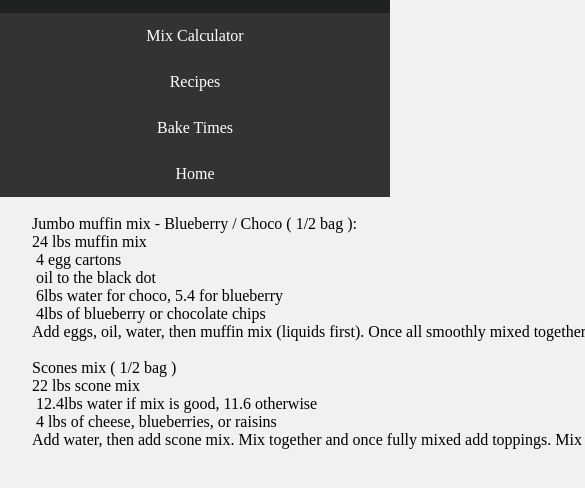
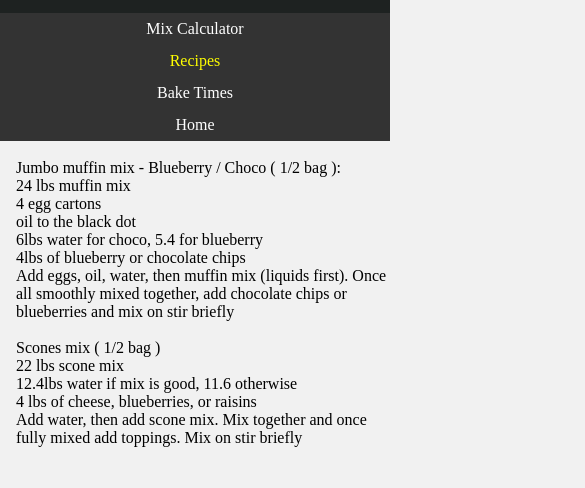
Before and after one commit to Nat-Repo/Bakery-App, a plain HTML site: page recipes.html in a window 390 px wide. Shown: the part 66-554 px from the top of the page, 585 px wide, since content can reach past the window. Drawn offline with Linux system fonts and the light colour scheme.

Commit message:
Made css styling more mobile friendly

```diff
--- a/data.json
+++ b/data.json
@@ -18,12 +18,12 @@
 
         "pizza_deluxe_cheese_buns" : {
             "name" : "Pizza buns and deluxe cheese buns: ",
-            "time" : "Pizze: 350° for 17. \n\tCheese: 350° for 14."
+            "time" : "Pizze: 350° for 17. \nCheese: 350° for 14."
         },
 
         "muffins_tops" : {
             "name" : "Muffins and Tops: ",
-            "time" : "350° for 29 minutes, \n\ttake tops out at 18-19 minutes"
+            "time" : "350° for 29 minutes, \ntake tops out at 18-19 minutes"
         },
 
         "cinn_bun" : {
@@ -58,7 +58,7 @@
 
         "subs" : {
             "name" : "Subs: ",
-            "time" : "Same as alpine or white bread depending on type. \n\t Just take out after 15 mins"
+            "time" : "Same as alpine or white bread depending on type. \n Just take out after 15 mins"
         },
 
         "sandwich_bread" : {
@@ -73,7 +73,7 @@
 
         "tarts" : {
             "name" : "Tarts: ",
-            "time" : "First, bake tart shells at 350° for 8 minutes \n\t Add fillings, then bake again at 350° for 18 minutes"
+            "time" : "First, bake tart shells at 350° for 8 minutes \n Add fillings, then bake again at 350° for 18 minutes"
         },
 
         "dummy_object" : {
@@ -122,13 +122,13 @@
 
         "jumbo_muffin" : {
             "name"          : "Jumbo muffin mix - Blueberry / Choco ( 1/2 bag ): ",
-            "ingredients"   : "24 lbs muffin mix \n\t 4 egg cartons \n\t oil to the black dot \n\t 6lbs water for choco, 5.4 for blueberry \n\t 4lbs of blueberry or chocolate chips",
+            "ingredients"   : "24 lbs muffin mix \n4 egg cartons \noil to the black dot \n6lbs water for choco, 5.4 for blueberry \n4lbs of blueberry or chocolate chips",
             "instructions"  : "Add eggs, oil, water, then muffin mix (liquids first). Once all smoothly mixed together, add chocolate chips or blueberries and mix on stir briefly"
         },
 
         "scones" : {
             "name"          : "Scones mix ( 1/2 bag )",
-            "ingredients"   : "22 lbs scone mix \n\t 12.4lbs water if mix is good, 11.6 otherwise \n\t 4 lbs of cheese, blueberries, or raisins",
+            "ingredients"   : "22 lbs scone mix \n12.4lbs water if mix is good, 11.6 otherwise \n4 lbs of cheese, blueberries, or raisins",
             "instructions"  : "Add water, then add scone mix. Mix together and once fully mixed add toppings. Mix on stir briefly"
         }
 
--- a/main.js
+++ b/main.js
@@ -197,7 +197,7 @@ function generate_bake_times(dict) {
         //console.log(dict[i]);
         let str1 = dict[i].name;
         let str2 = dict[i].time;
-        str += "\t" + str1 + "\n\t" + str2 + '\n' + ' \n';
+        str += str1 + "\n" + str2 + '\n' + ' \n';
     }
 
     //console.log(str);
@@ -212,7 +212,7 @@ function generate_recipes(dict) {
         let str1 = dict[i].name;
         let str2 = dict[i].ingredients;
         let str3 = dict[i].instructions;
-        str += "\t" + str1 + "\n\t" + str2 + "\n\t" + str3 + '\n' + ' \n';
+        str += str1 + "\n" + str2 + "\n" + str3 + '\n' + ' \n';
     }
 
     //console.log(str);
--- a/recipes.html
+++ b/recipes.html
@@ -25,7 +25,7 @@
         <!-- Navigation bar -->
         <div class="navbar">
             <a href="mixcalc.html">Mix Calculator</a>
-            <a href="recipes.html">Recipes</a>
+            <a href="recipes.html" style="color : yellow">Recipes</a>
             <a href="baketimes.html">Bake Times</a>
             <a href="index.html" class="right">Home</a>
         </div>
--- a/styles.css
+++ b/styles.css
@@ -31,8 +31,8 @@ body {
   line-height: 1;
   list-style: none;
   overflow: hidden;
-  padding-left: 16px;
-  padding-right: 16px;
+  padding-left: 8px;
+  padding-right: 8px;
   position: relative;
   text-align: left;
   text-decoration: none;
@@ -42,8 +42,7 @@ body {
   touch-action: manipulation;
   white-space: nowrap;
   will-change: box-shadow,transform;
-  margin-top: 8px;
-  margin-bottom: 8px;
+  margin: 4px;
 }
 
 .button-30:focus {
@@ -160,10 +159,8 @@ body {
 }
 
 #bake_times, #recipes {
-  white-space: pre;
-  overflow-wrap: break-word;
-  width: 100vw;
-  max-width: 100%
+  margin-left: 16px;
+  white-space: pre-wrap;
 }
 
 @media screen and (min-width: 700px) {
@@ -182,6 +179,11 @@ body {
   }
   .side{
     height : auto;
+    padding : 8px;
+  }
+  .navbar a {
+    width: auto;
+    padding: 7px 10px;
   }
 }
 
```
Also changed, not shown: baketimes.html (+1 -1 lines), index.html (+1 -1 lines), mixcalc.html (+1 -1 lines).
